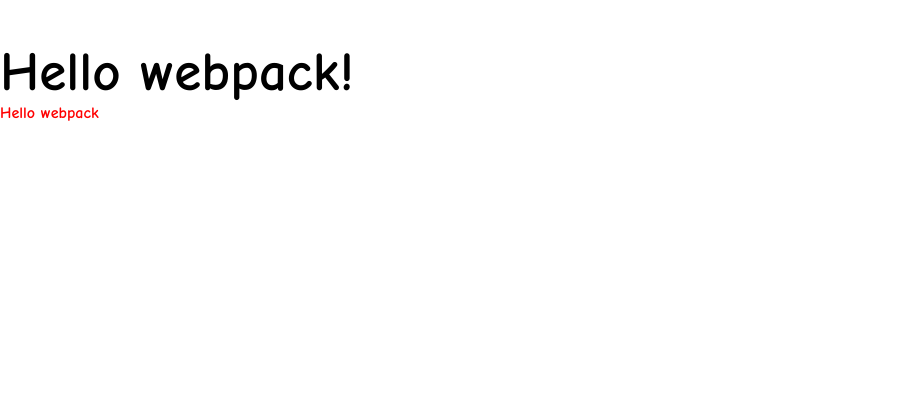
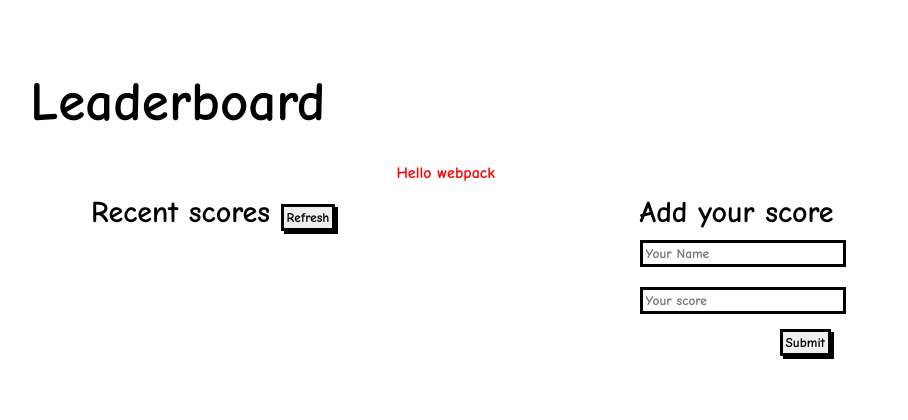
Before and after one commit to TechnoAndy/Leaderboard, a website built with webpack: page dist/index.html in a window 1280 px wide. Shown: the whole page, without its empty margins (0-908 px from the left). Built offline with nearby package versions, Linux system fonts and the light colour scheme.

Commit message:
Update index.html code for js file

```diff
--- a/dist/index.html
+++ b/dist/index.html
@@ -1,11 +1,55 @@
 <!DOCTYPE html>
 <html lang="en">
-<head>
-    <meta charset="UTF-8">
-    <meta name="viewport" content="width=device-width, initial-scale=1.0">
-    <title>Wbpack Exercise</title>
-<script defer src="main.js"></script></head>
-<body>
-    <h1>Hello webpack!</h1>
-</body>
+    <head>
+        <meta charset="UTF-8">
+        <meta name="viewport" content="width=device-width, initial-scale=1.0">
+        <link rel="stylesheet" href="style.css">
+        <title>Leaderboard</title>
+    <script defer src="runtime.js"></script><script defer src="main.js"></script></head>
+    <body>
+        <section id="wrapper">
+            <h1>Leaderboard</h1>
+            <div class="scoreboardcontainer">
+                <div class="scoreboard">
+                    <h2>Recent scores <button type="submit" id="update">Refresh</button></h2>
+                <div>
+                    <table class="list-scores">
+                       <!--  <tr>
+                        <tr>
+                            <td>Name: 100</td>
+                        </tr>
+                        <tr>
+                            <td>Name: 20</td>
+                        </tr>
+                        <tr>
+                            <td>Name: 50</td>
+                        </tr>
+                        <tr>
+                            <td>Name: 78</td>
+                        </tr>
+                        <tr>
+                            <td>Name: 125</td>
+                        </tr>
+                        <tr>
+                            <td>Name: 77</td>
+                        </tr>
+                        <tr>
+                            <td>Name: 42</td>
+                        </tr>
+                        </tr> -->
+                    </table>
+                </div>
+                </div>
+                <div class="headscore">
+                    <h2>Add your score</h2>
+                    <form name="add-score" class="addscorecontain">
+                        <input type="text" id="player-name" placeholder="Your Name" class="scoreinputs">
+                        <input type="text" id="player-score" placeholder="Your score" class="scoreinputs">
+                        <button type="submit" id="new-score" class="submit">Submit</button>
+                        <p id="add-msg"></p>
+                    </form>
+                </div>
+            </div>
+        </section>
+    </body>
 </html>
```
